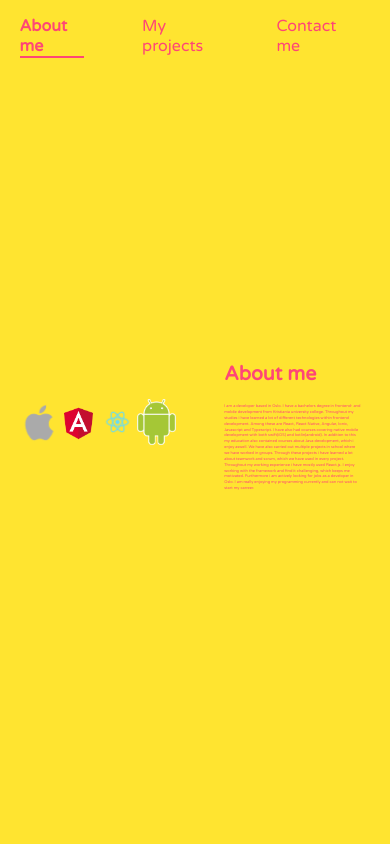
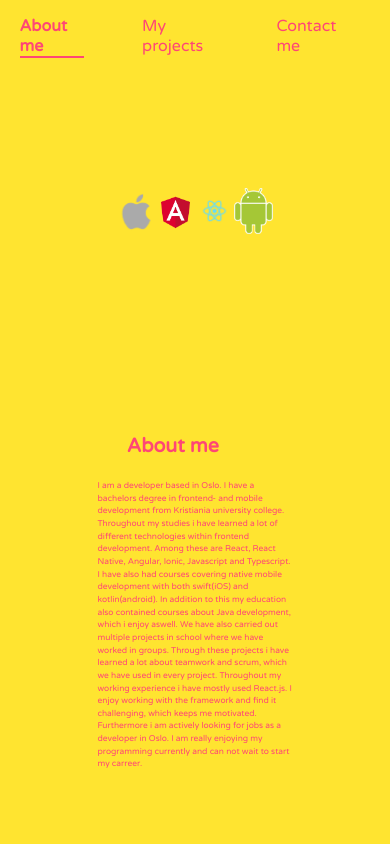
Before and after one commit to MarcusTJensen/portfolio, a React (Create React App) app: page / in a window 390 px wide. Shown: the top 844 px of the page. Built offline with nearby package versions, Linux system fonts and the light colour scheme; no server answers.

Commit message:
final scaling touches, added more styling for mobile

```diff
--- a/src/Intro.js
+++ b/src/Intro.js
@@ -4,7 +4,7 @@ import AboutMe from "./aboutMeString";
 
 const Intro = (props) => {
     return(
-        <div class="introContainer" ref={props.reference}>
+        <div class={window.innerHeight < window.innerWidth ? "introContainer" : "introContainerMobile"} ref={props.reference}>
             <div className="contentContainer" id="leftContainer">
                 <div className="images">
                     <img src={process.env.PUBLIC_URL + "/Apple-logo.png"} className="introImg" />
@@ -18,7 +18,7 @@ const Intro = (props) => {
                     <div id="titleContainer">
                         <h1 className="title">About me</h1>
                     </div>
-                    <p className="bio">{AboutMe}</p>
+                    <p className={window.innerHeight < window.innerWidth ? "bio" : "bioMobile"}>{AboutMe}</p>
                 </div>
             </div>
         </div>
--- a/src/Intro.scss
+++ b/src/Intro.scss
@@ -10,13 +10,31 @@ $secondary-color: #ff4676;
     background-color: $accent-yellow;
 }
 
+.introContainerMobile {
+    display: flex;
+    flex-direction: column;
+    align-items: center;
+    justify-content: center;
+    width: 100vw;
+    height: 100vh;
+    background-color: $accent-yellow;
+}
+
+.bioMobile {
+    color: $secondary-color;
+    font-size: 1vh;
+    min-width: 100%;
+    line-height: 1.5em;
+    min-height: 100%;
+}
+
 .contentContainer {
     display: flex;
     flex-direction: column;
     justify-content: center;
     align-items: center;
     flex-basis: 100%;
-    height: 100%;
+    max-height: 100%;
     max-width: 50vw;
     background-color: $accent-yellow;
 }
--- a/src/Projects.scss
+++ b/src/Projects.scss
@@ -10,7 +10,7 @@ $secondary-color: #ff4676;
 #contentText {
     color: $secondary-color;
     font-weight: bolder;
-    font-size: 5em;
+    font-size: 5vw;
     margin-bottom: 8vh;
     margin-left: 3vw;
   }
--- a/src/components/RepositoryItem.js
+++ b/src/components/RepositoryItem.js
@@ -19,19 +19,25 @@ const RepositoryItem = (props) => {
     const [languages, setLanguages] = useState([]);
 
     useEffect(async () => {
-        const result = await props.getLanguages(props.name)
-        setLanguages(result)
+        const result = await props.getLanguages(props.name);
+        setLanguages(result);
+    }, []);
+
+    useEffect(() => {
+        if(window.innerHeight < window.innerWidth){
+
+        }
     }, []);
 
     return(
-        <div id="itemContainer" style= {
+        <div id={window.innerHeight < window.innerWidth ? "itemContainer" : "itemContainerMobile"} style= {
             {
                 marginLeft: props.id === 0 ? "3vw" : null,
                 background: `url(https://cdn.jsdelivr.net/npm/programming-languages-logos/src/${languages[0]}/${languages[0]}.png)`
             }
         }>
             <a target="_blank" href={`https://www.github.com/marcustjensen/${props.name}`} style={{textDecoration: "none"}}>
-                <div className="item">
+                <div className={window.innerHeight < window.innerWidth ? "item" : "itemMobile"}>
                     <div id="languagesDiv">
                         {
                             languages.map((language) => (
--- a/src/components/RepositoryItem.scss
+++ b/src/components/RepositoryItem.scss
@@ -5,7 +5,7 @@ $accent-blue: #17d5d1;
 
 .item {
   height: 100%;
-  min-width: 20vw;
+  min-width: 30vw;
   overflow: hidden;
   display: flex;
   flex-direction: column;
@@ -28,19 +28,44 @@ $accent-blue: #17d5d1;
   margin-bottom: 2vh;
 }
 
+#itemContainerMobile {
+  box-shadow: inset 0 0 0 50vw rgba($color: $accent-yellow, $alpha: 0.85);
+  margin-right: 5vw;
+  max-height: 60%;
+  background-position: center !important;
+  background-repeat: no-repeat !important;
+  background-size: cover !important;
+  //margin-bottom: 2.5vh;
+  border-radius: 20px;
+  margin-bottom: 2vh;
+}
+
+.itemMobile {
+  height: 100%;
+  min-width: 70vw;
+  overflow: hidden;
+  display: flex;
+  flex-direction: column;
+  justify-content: center;
+  align-items: center;
+  border-radius: 20px;
+  z-index: 0;
+  box-shadow: 5px 5px rgba(0, 0, 0, 0.55);
+}
+
 .description {
   color: $secondary-color;
   text-align: center;
   margin-bottom: 0;
   margin-top: 2vh;
   z-index: 2;
-  font-size: 1vw;
+  font-size: 1em;
 }
 
 .itemText {
   color: $secondary-color;
   font-weight: bolder;
-  font-size: 1.2vw;
+  font-size: 1.2em;
   margin-bottom: 0;
   flex-wrap: wrap;
   margin-top: 2vh;
```
